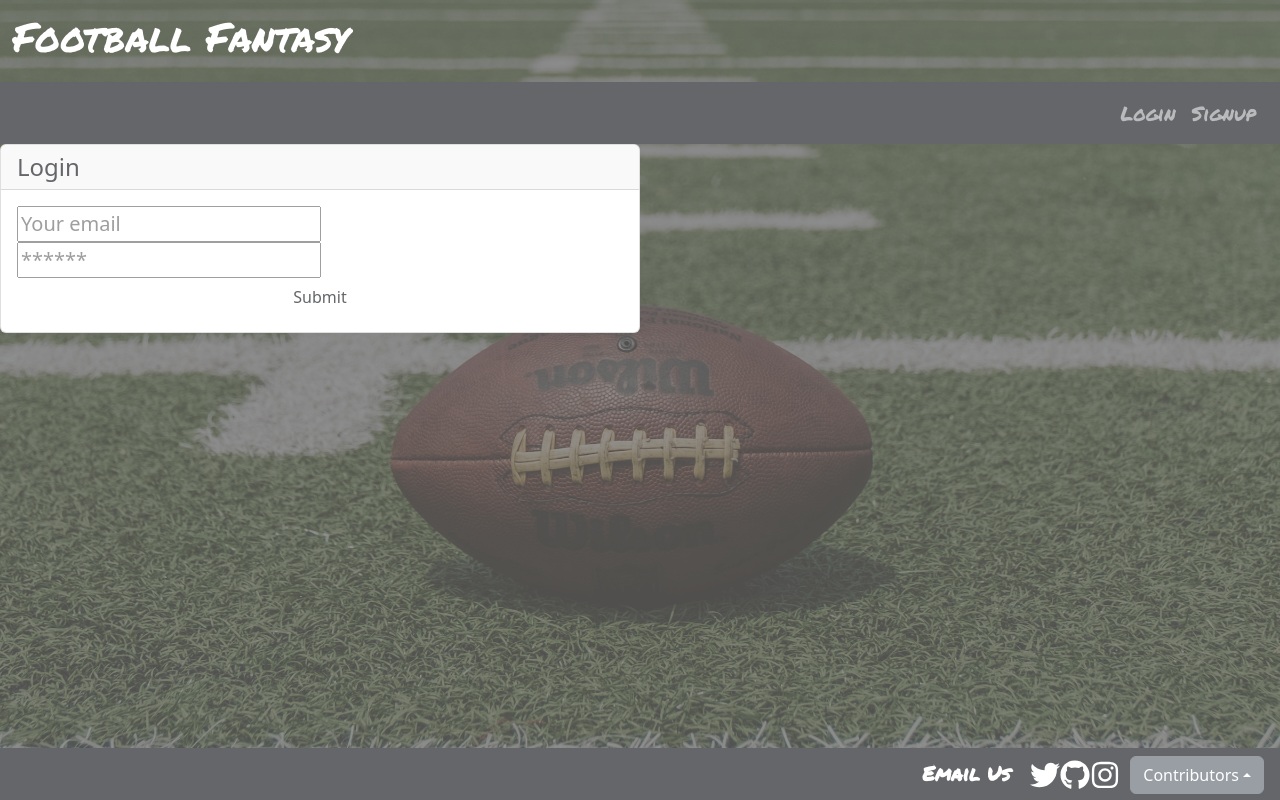
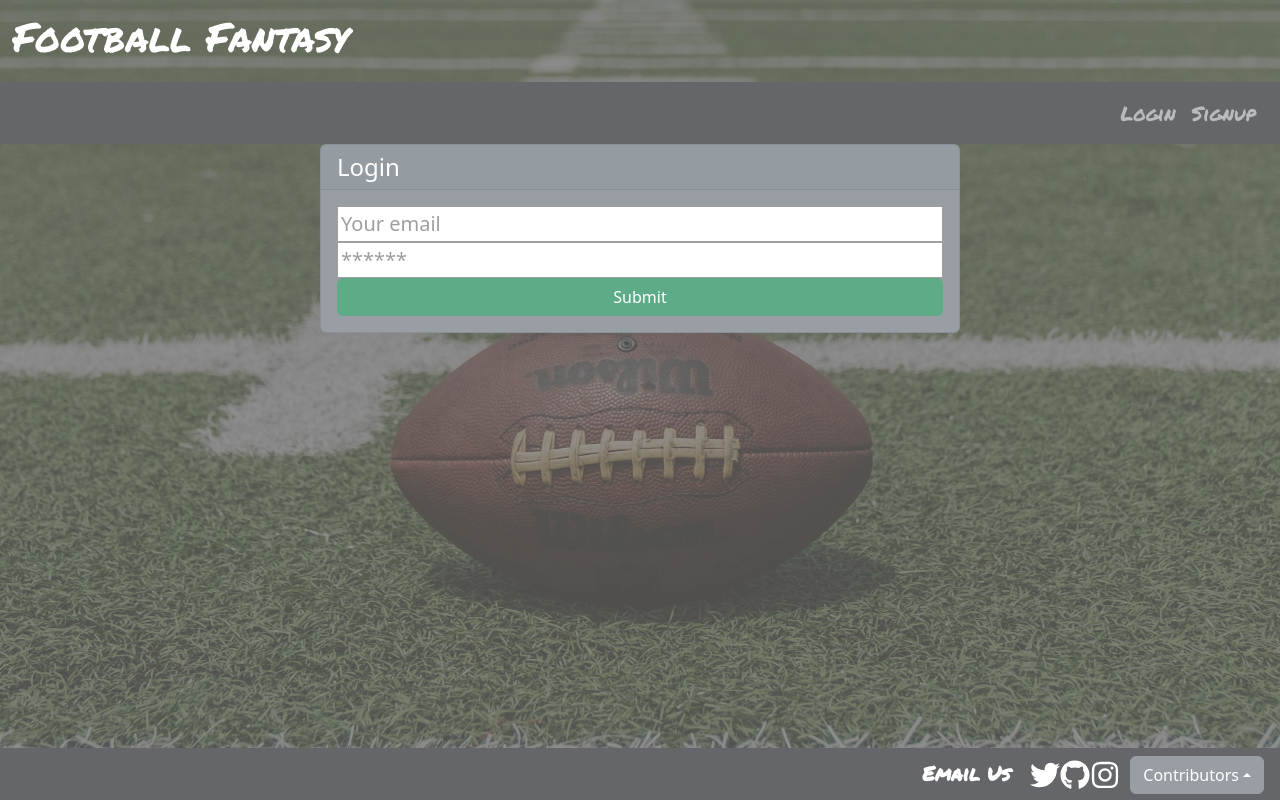
Before and after one commit to MosNes/fantasy-football-draft, a React (Create React App) app in the folder client/: page /login in a window 1280 px wide. Built offline with nearby package versions, Linux system fonts and the light colour scheme; a web font is replaced by a local one.

Commit message:
re-styled signup and login forms

```diff
--- a/client/src/pages/Login.js
+++ b/client/src/pages/Login.js
@@ -45,12 +45,12 @@ import './style.css'
         };
 
     return (
-        <main className="flex-row justify-center mb-4">
+        <main className="d-flex justify-content-center mb-4">
           <div className="col-12 col-md-6">
-            <div className="card">
-              <h4 className="card-header">Login</h4>
+            <div className="card bg-secondary">
+              <h4 className="card-header text-white">Login</h4>
               <div className="card-body">
-                <form onSubmit={handleFormSubmit}>
+                <form onSubmit={handleFormSubmit} className='d-grid'>
                   <input
                     className="form-input"
                     placeholder="Your email"
@@ -69,9 +69,11 @@ import './style.css'
                     value={formState.password}
                     onChange={handleChange}
                   />
-                  <button className="btn d-block w-100" type="submit">
+                  <div className='d-grid'>
+                  <button className="btn btn-success" type="submit">
                     Submit
                   </button>
+                  </div>
                 </form>
 
                 {error && <div>Login failed</div>}
--- a/client/src/pages/Signup.js
+++ b/client/src/pages/Signup.js
@@ -44,12 +44,12 @@ const Signup = () => {
       };
 
     return (
-      <main className="flex-row justify-center mb-4">
+      <main className="d-flex justify-content-center mb-4">
       <div className="col-12 col-md-6">
-        <div className="card">
-          <h4 className="card-header">Signup</h4>
+        <div className="card bg-secondary">
+          <h4 className="card-header text-white">Signup</h4>
           <div className="card-body">
-            <form onSubmit={handleFormSubmit}>
+            <form onSubmit={handleFormSubmit} className='d-grid'>
             <input
                 className="form-input"
                 placeholder="First name"
@@ -95,7 +95,7 @@ const Signup = () => {
                 value={formState.password}
                 onChange={handleChange}
               />
-              <button className="btn d-block w-100" type="submit">
+              <button className="btn d-block w-100 btn-success" type="submit">
                 Submit
               </button>
             </form>
```
